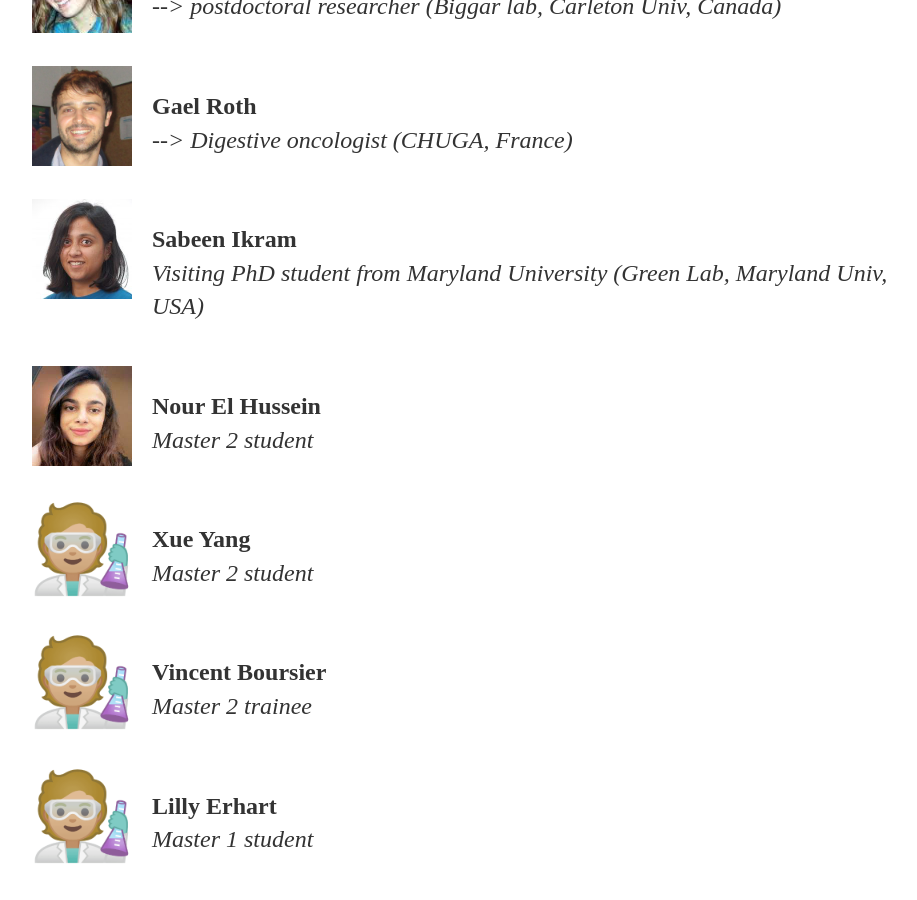
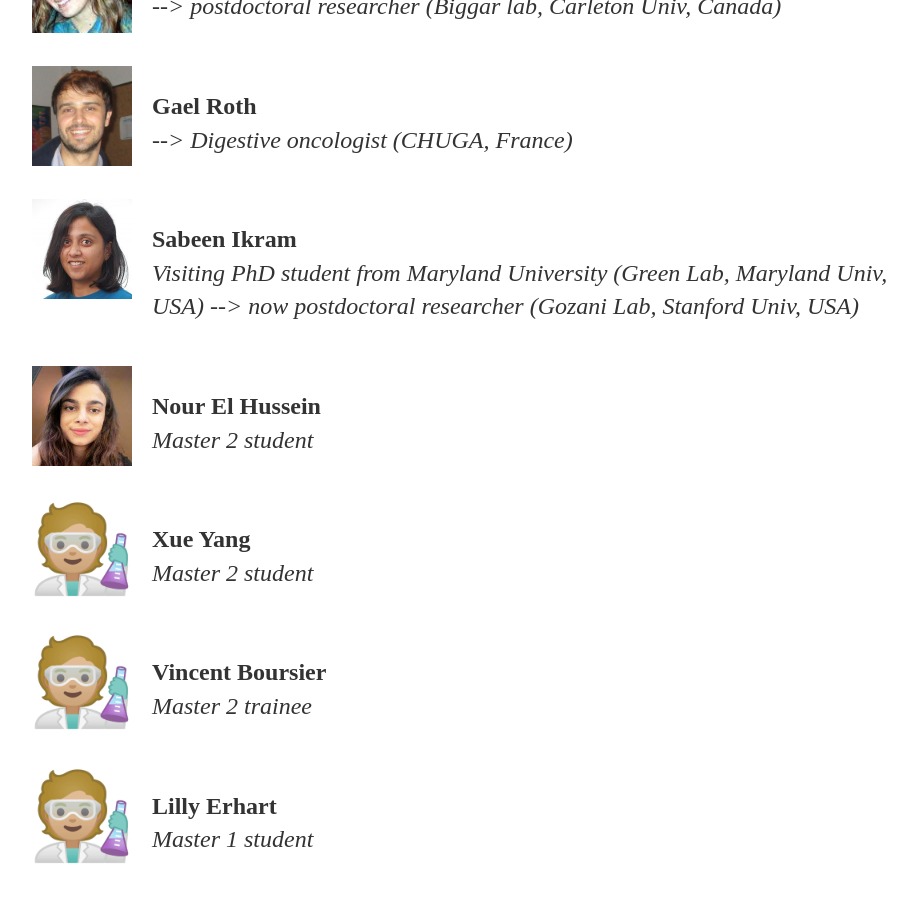
Before and after one commit to Reynoird-Lab/Reynoird-lab.github.io, a Jekyll site: the page built from Alumni/index.html, in a window 1280 px wide and 900 px high, scrolled down 585 px. Shown: the whole window, without its empty margins (160-1077 px from the left). Built offline with Jekyll 4.4.1, drawn with Linux system fonts in a browser that asks for light colours; Markdown is read by kramdown in place of the engine named in the settings.

Commit message:
Update index.html

```diff
--- a/Alumni/index.html
+++ b/Alumni/index.html
@@ -13,7 +13,7 @@
 <br>
 		<a href="https://www.researchgate.net/profile/Gael_Roth"> <img alt=GR" src="https://reynoird-lab.github.io/Images/gael_roth.jpg" style="margin: 0px 20px 10px 0px;" align="left" width="100"/></a> <p><b>Gael Roth</b> <br><i>--> Digestive oncologist (CHUGA, France)</i></p>
 <br>
-		<a href="https://greenlab.umbc.edu/people/"> <img src="https://reynoird-lab.github.io/Images/Sabeen_Ikram.jpeg" style="margin: 0px 20px 10px 0px;" align="left" width="100"/></a> <p><b>Sabeen Ikram</b> <br><i>Visiting PhD student from Maryland University (Green Lab, Maryland Univ, USA)</i></p>
+		<a href="https://greenlab.umbc.edu/people/"> <img src="https://reynoird-lab.github.io/Images/Sabeen_Ikram.jpeg" style="margin: 0px 20px 10px 0px;" align="left" width="100"/></a> <p><b>Sabeen Ikram</b> <br><i>Visiting PhD student from Maryland University (Green Lab, Maryland Univ, USA) --> now postdoctoral researcher (Gozani Lab, Stanford Univ, USA)</i><br></p>
 <br>
 		<img src="https://reynoird-lab.github.io/Images/Nour_Hussein.jpg" style="margin: 0px 20px 10px 0px;" align="left" width="100"/><p><b>Nour El Hussein</b> <br><i>Master 2 student</i></p>
 <br>
```
